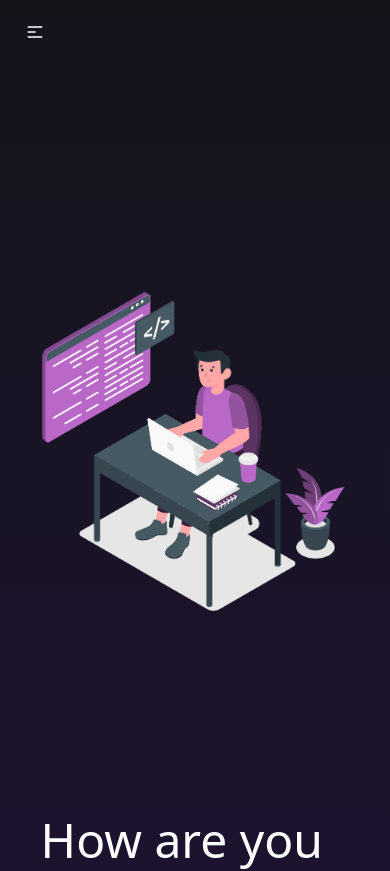
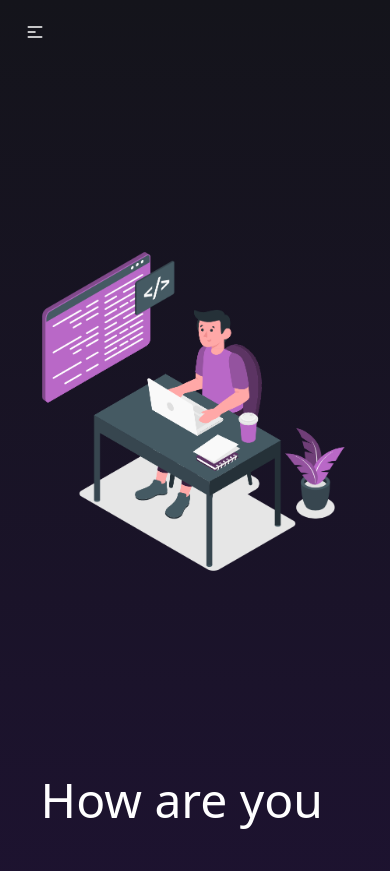
Before and after one commit to mhshihab2604/My-Portfolio, a React (Vite) app: page / in a window 390 px wide. Shown: the top 871 px of the page. Built offline with nearby package versions, Linux system fonts and the light colour scheme.

Commit message:
Fix Some Problem

```diff
--- a/src/Components/About/About.jsx
+++ b/src/Components/About/About.jsx
@@ -39,9 +39,9 @@ const About = () => {
           <div className="relative">
             <div className="absolute inset-0 bg-gradient-to-t from-indigo-500 to-transparent rounded-lg shadow-lg transform rotate-2"></div>
             <img
-              src="https://i.ibb.co/BgXxwf1/Developer-removebg-preview.png"
+              src="https://i.ibb.co/nLCjYSb/shihab3-removebg-preview.png"
               alt="Your Portrait"
-              className="relative w-full h-full object-cover rounded-lg shadow-lg"
+              className="relative w-auto h-auto object-cover rounded-lg shadow-lg"
             />
           </div>
         </div>
--- a/src/Components/Banner/Banner.jsx
+++ b/src/Components/Banner/Banner.jsx
@@ -12,7 +12,7 @@ const Banner = () => {
     };
 
     return (
-        <div className="flex lg:flex-row flex-col-reverse justify-center items-center pt-10">
+        <div className="flex lg:flex-row flex-col-reverse justify-center items-center lg:pt-10">
             <div>
                 <div className="text-center mb-10">
                     <TypeAnimation
```
